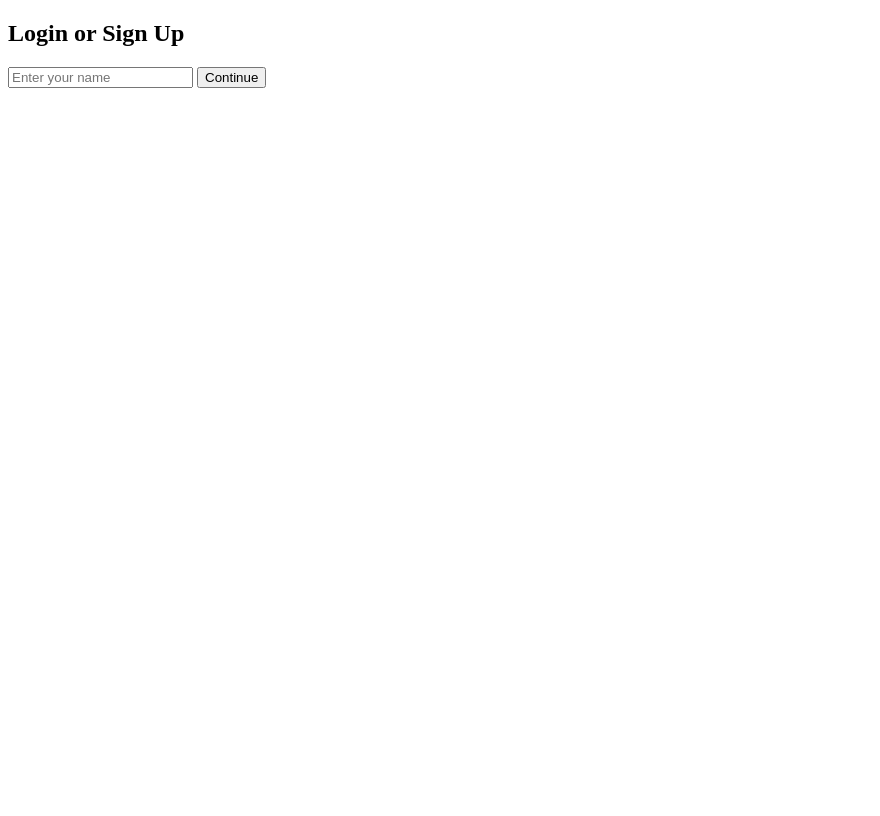
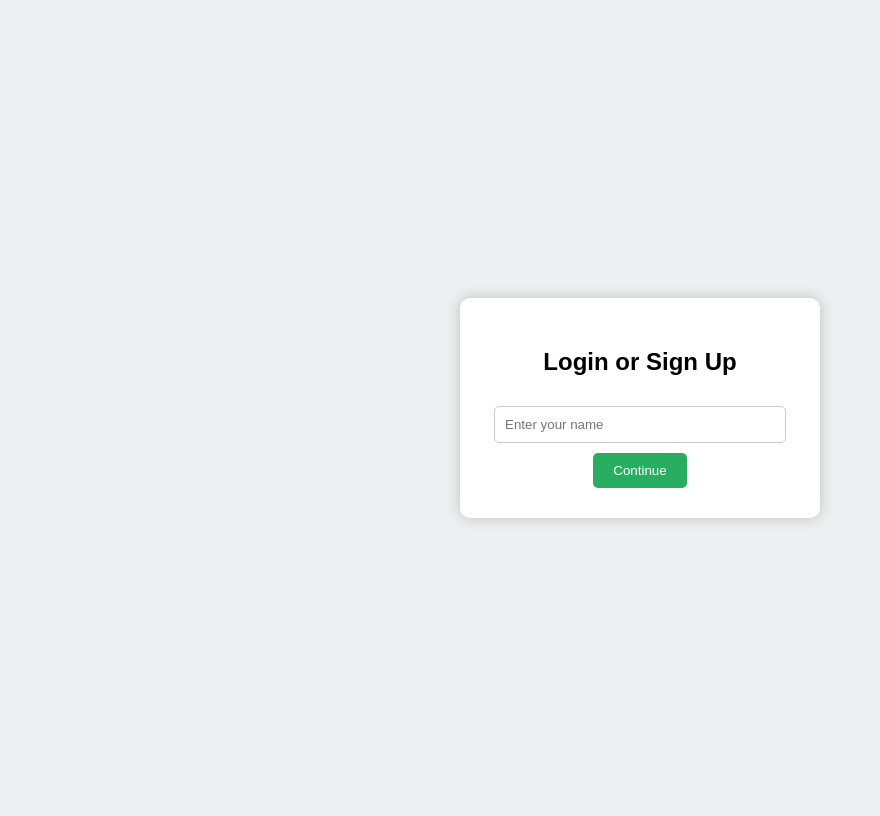
Before and after one commit to Mr-A-Hacker/Yard-sevices, a Flask app: page /login in a window 1280 px wide. Shown: the whole page, without its empty margins (0-880 px from the left). Before the commit the page ends 88 px from the top, so only its background shows below. Run offline with Flask 3, Linux system fonts and the light colour scheme.

Commit message:
Enhance login page layout and styling
Signed-off-by: MR.A_HACKER <abdullahlababidi70@gmail.com>

```diff
--- a/templates/login.html
+++ b/templates/login.html
@@ -1,13 +1,51 @@
 <!DOCTYPE html>
 <html>
 <head>
-  <title>Login</title>
+  <title>Login or Sign Up</title>
+  <style>
+    body {
+      font-family: Arial, sans-serif;
+      background: #ecf0f1;
+      display: flex;
+      justify-content: center;
+      align-items: center;
+      height: 100vh;
+    }
+    .box {
+      background: white;
+      padding: 30px;
+      border-radius: 10px;
+      box-shadow: 0 0 15px rgba(0,0,0,0.2);
+      text-align: center;
+      width: 300px;
+    }
+    input {
+      width: 90%;
+      padding: 10px;
+      margin: 10px 0;
+      border: 1px solid #ccc;
+      border-radius: 5px;
+    }
+    button {
+      background: #27ae60;
+      color: white;
+      border: none;
+      padding: 10px 20px;
+      border-radius: 5px;
+      cursor: pointer;
+    }
+    button:hover {
+      background: #219150;
+    }
+  </style>
 </head>
 <body>
-  <h2>Login or Sign Up</h2>
-  <form method="POST">
-    <input name="username" placeholder="Enter your name">
-    <button type="submit">Continue</button>
-  </form>
+  <div class="box">
+    <h2>Login or Sign Up</h2>
+    <form method="POST">
+      <input name="username" placeholder="Enter your name"><br>
+      <button type="submit">Continue</button>
+    </form>
+  </div>
 </body>
 </html>
```
